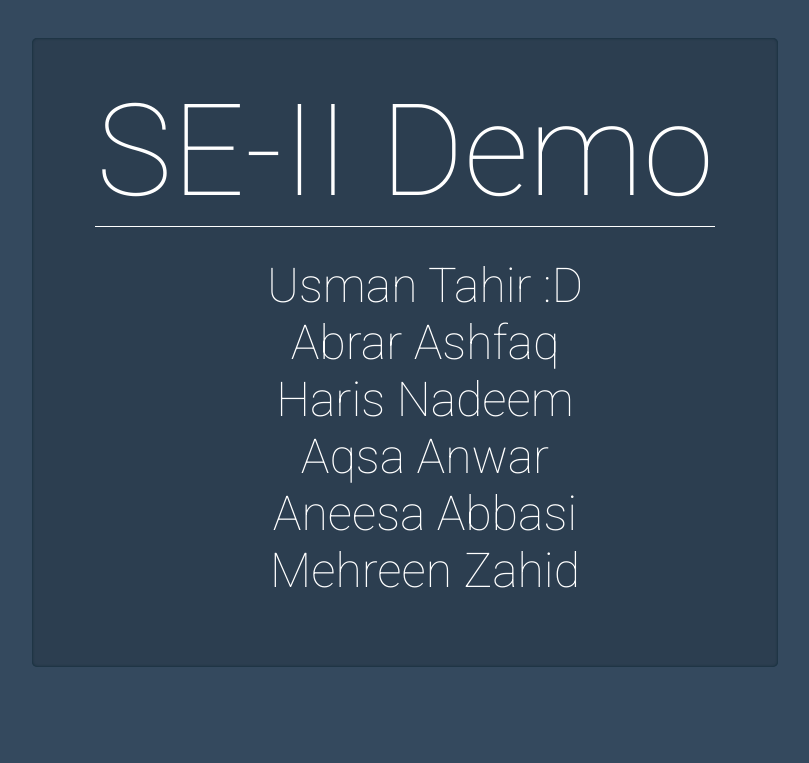
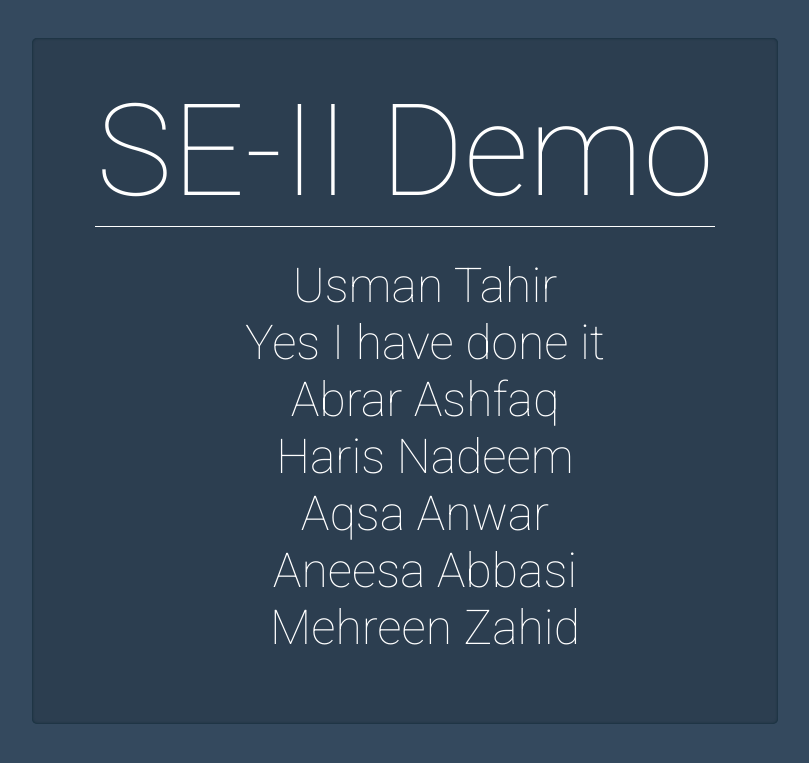
Before and after one commit to usmantahirr/SE2FinalDemo, a PHP site: page / in a window 1280 px wide. Shown: the top 763 px of the page, without its empty margins (235-1044 px from the left). Run offline with PHP 8.4, Linux system fonts and the light colour scheme.

Commit message:
commited

```diff
--- a/index.php
+++ b/index.php
@@ -8,7 +8,7 @@
             <div class="title">SE-II Demo</div>
             <div class="group">
                 <ul class="memberNames">
-                    <li>Usman Tahir :D</li>
+                    <li>Usman Tahir</li> Yes I have done it
                     <li>Abrar Ashfaq</li>
                     <li>Haris Nadeem</li>
                     <li>Aqsa Anwar</li>
```
